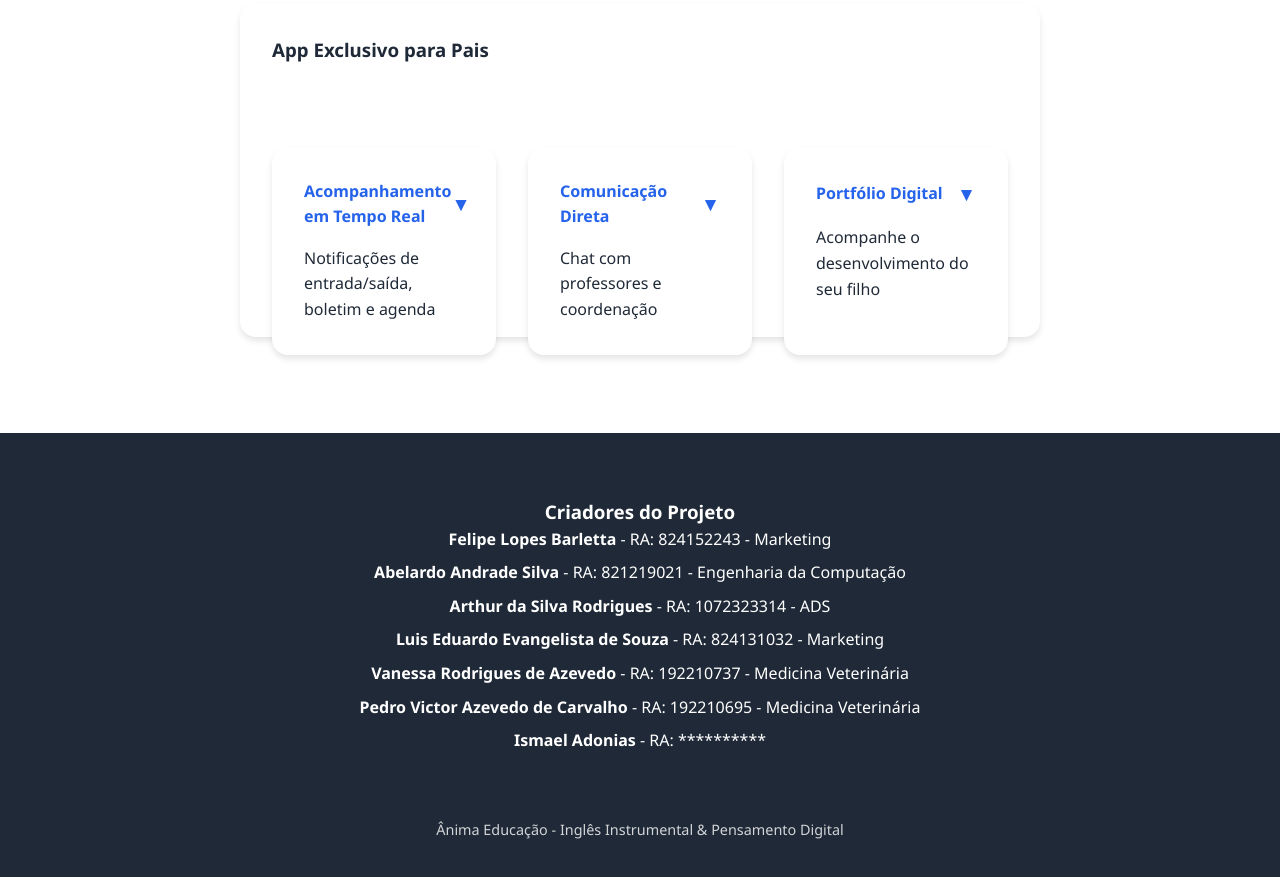
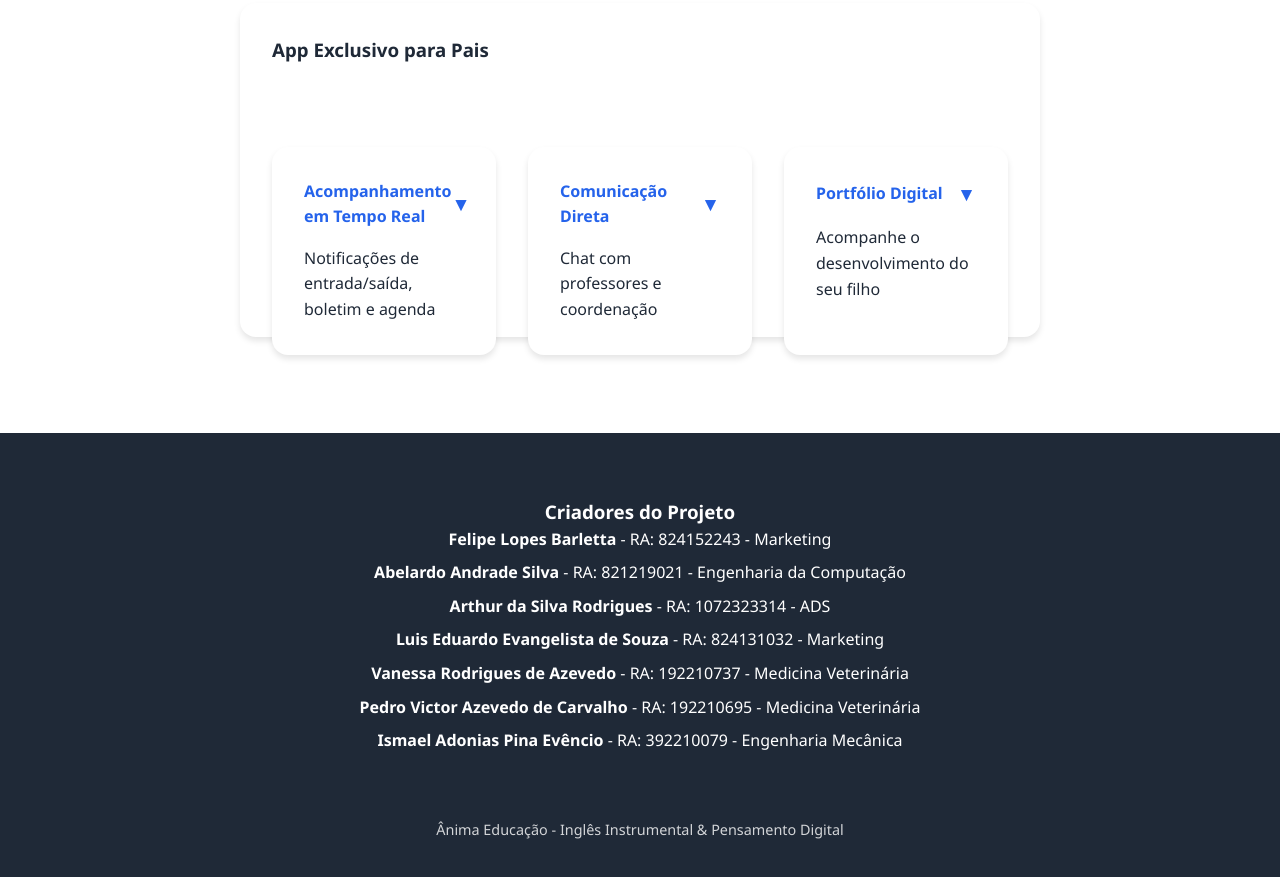
Before and after one commit to AbelardoAndrade/escola-inteligente, a plain HTML site: page index.html in a window 1280 px wide. Shown: the part 1941-2818 px from the top of the page. Drawn offline with nearby package versions, Linux system fonts and the light colour scheme.

Commit message:
Add files via upload

```diff
--- a/index.html
+++ b/index.html
@@ -172,7 +172,7 @@
                 <p><strong>Luis Eduardo Evangelista de Souza</strong> - RA: 824131032 - Marketing</p>
                 <p><strong>Vanessa Rodrigues de Azevedo</strong> - RA: 192210737 - Medicina Veterinária</p>
                 <p><strong>Pedro Victor Azevedo de Carvalho</strong> - RA: 192210695 - Medicina Veterinária</p>
-                <p><strong>Ismael Adonias</strong> - RA: **********</p>
+                <p><strong>Ismael Adonias Pina Evêncio</strong> - RA: 392210079 - Engenharia Mecânica </p>
             </div>
             <div class="footer-section full-width">
                 <p>Ânima Educação - Inglês Instrumental & Pensamento Digital</p>
```
